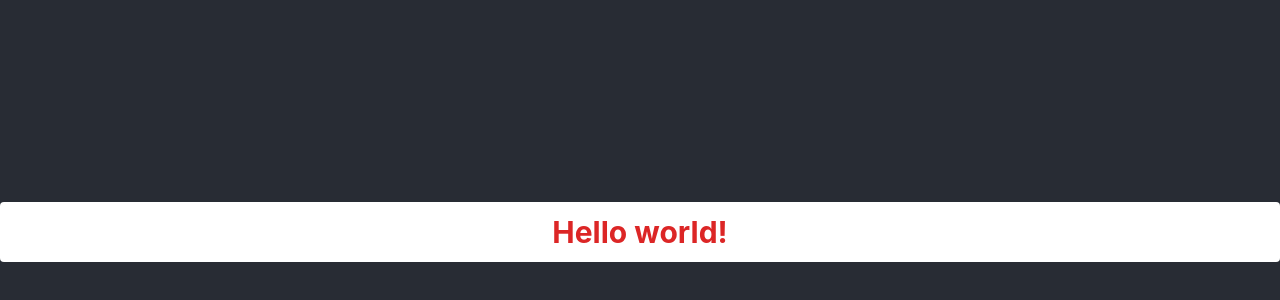
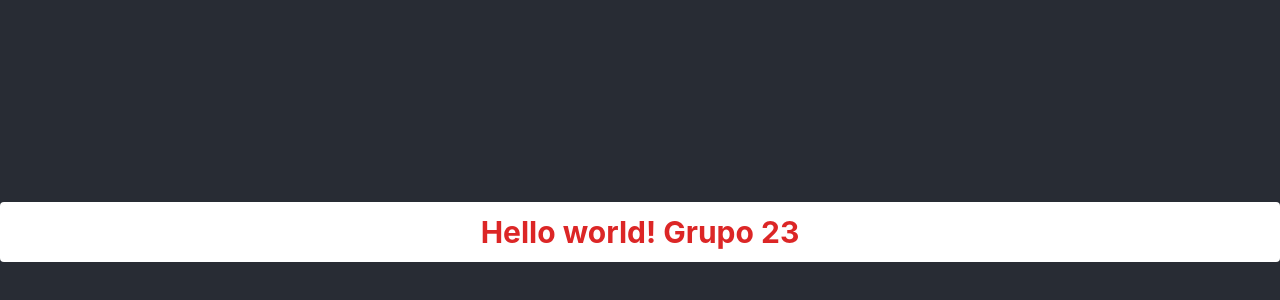
Before and after one commit to afalarconm/YoTeLlevoUC, a React (Create React App) app in the folder yo_te_llevo_uc/: page / in a window 1280 px wide. Shown: the part 168-468 px from the top of the page. Built offline with nearby package versions, Linux system fonts and the light colour scheme.

Commit message:
added Tailwinds :white_check_mark:

```diff
--- a/yo_te_llevo_uc/src/App.js
+++ b/yo_te_llevo_uc/src/App.js
@@ -7,6 +7,7 @@ function App() {
         <div className="container rounded border-black bg-white p-3">
           <h1 className="text-3xl font-bold text-red-600 ">
           Hello world!
+          Grupo 23
           </h1>
         </div>
       </header>
```
